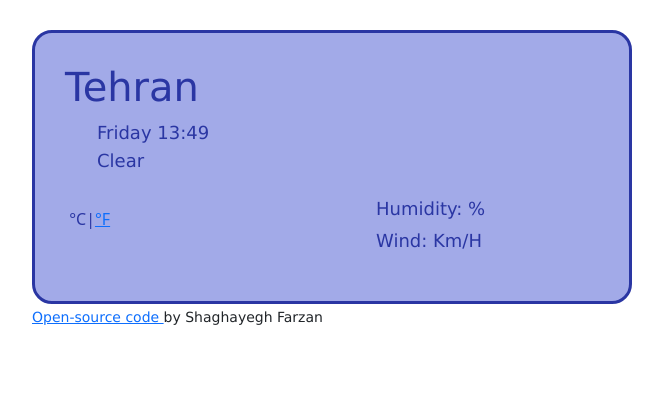
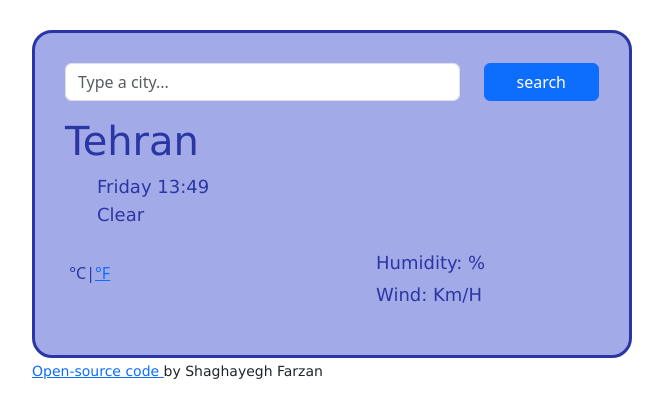
Before and after one commit to shfarzan/weatherapp, a plain HTML site: page index.html in a window 1280 px wide. Shown: the whole page, without its empty margins (308-971 px from the left). Drawn offline with nearby package versions, Linux system fonts and the light colour scheme; no server answers.

Commit message:
Added the search engine

```diff
--- a/index.html
+++ b/index.html
@@ -17,6 +17,25 @@
     <div class="container">
       <div class="weather-app-wrapper">
         <div class="Weather-app">
+          <form id="search-form" class="mb-3">
+            <div class="row">
+              <div class="col-9">
+                <input
+                  type="search"
+                  placeholder="Type a city..."
+                  class="form-control"
+                  id="city-input"
+                />
+              </div>
+              <div class="col-3">
+                <input
+                  type="submit"
+                  value="search"
+                  class="btn btn-primary w-100"
+                />
+              </div>
+            </div>
+          </form>
           <h1 id="city">Tehran</h1>
           <ul>
             <li id="date"></li>
--- a/src/index.js
+++ b/src/index.js
@@ -44,11 +44,22 @@ function displayWeather(response) {
   iconElement.setAttribute("alt", response.data.weather[0].description);
 }
 
+function search(city) {
+  let apiKey = "cabdbda40038ba7d1165b953b1c7bd6c";
+  let apiUrl = `https://api.openweathermap.org/data/2.5/weather?q=${city}&appid=${apiKey}&units=metric`;
+  axios.get(apiUrl).then(displayWeather);
+}
+
+function handleSubmit(event) {
+  event.preventDefault();
+  let cityinputElement = document.querySelector("#city-input");
+  search(cityinputElement.value);
+}
+
 let dateElement = document.querySelector("#date");
 let currentTime = new Date();
 dateElement.innerHTML = formatDate(currentTime);
 
-let apiKey = "cabdbda40038ba7d1165b953b1c7bd6c";
-let city = "Tehran";
-let apiUrl = `https://api.openweathermap.org/data/2.5/weather?q=${city}&appid=${apiKey}&units=metric`;
-axios.get(apiUrl).then(displayWeather);
+let form = document.querySelector("#search-form");
+form.addEventListener("submit", handleSubmit);
+search("Tehran");
```
